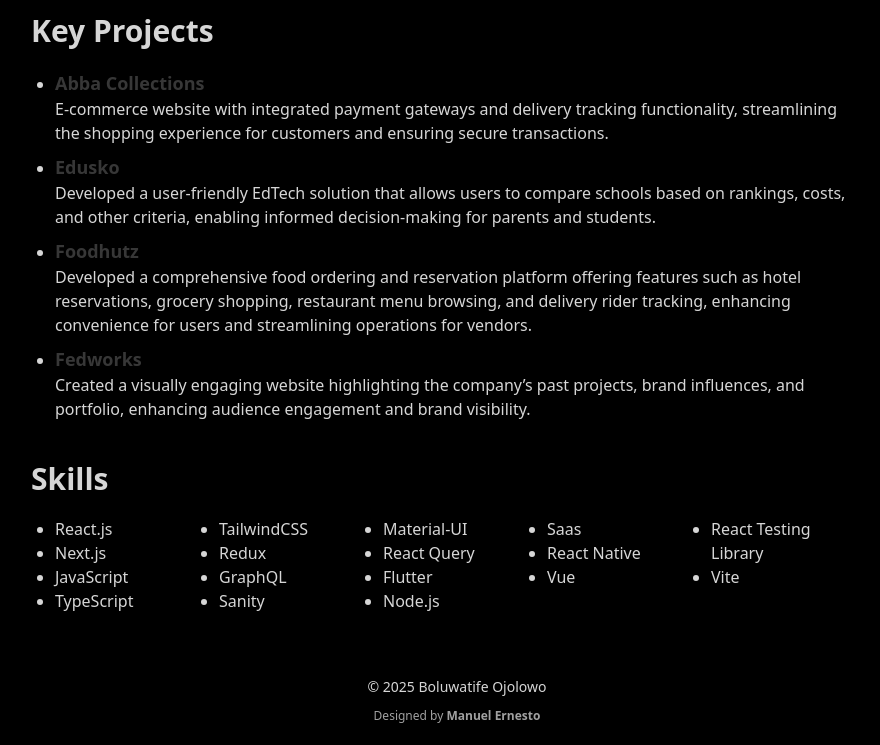
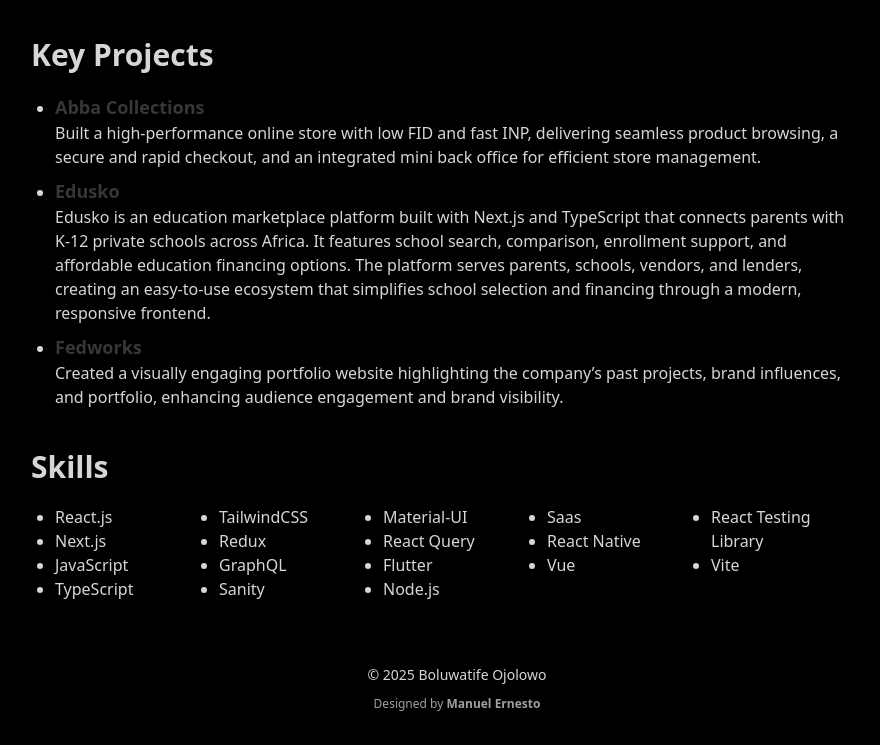
Before and after one commit to ojolowoblue/portfolio, an Astro site: page /cv in a window 1280 px wide. Shown: the part 1607-2352 px from the top of the page, without its empty margins (335-1215 px from the left). Built offline with nearby package versions, Linux system fonts and the light colour scheme; Astro itself is replaced by a stand-in of ours.

Commit message:
refactor: Revise CV content to enhance clarity and detail, updating project descriptions and personal summary for improved presentation

```diff
--- a/src/pages/cv.astro
+++ b/src/pages/cv.astro
@@ -9,9 +9,10 @@ import TimeLineElement from "../components/cv/TimeLine.astro";
   </div>
 
   <div class="mb-10 text-justify">
-    6 years of frontend software engineering experience in building products
-    that provides real value to people using my expertise in React, TypeScript,
-    Flutter, Next.js, Tailwind, Astro, Redux, Vite and Web performance.
+    I'm a software engineer with keen attention to detail, creating
+    pixel-perfect user interfaces that combine intuitive design with solid
+    engineering. I craft visually impressive experiences that are optimised for
+    performance and usability.
   </div>
 
   <!-- <div class="mb-5">
@@ -182,14 +183,14 @@ import TimeLineElement from "../components/cv/TimeLine.astro";
   <ul class="list-disc mx-6 mb-10 grid gap-2">
     <li>
       <a
-        href="https://www.abbacollections.com/"
+        href="https://v1.abbacollections.com//"
         target="_blank"
         class="text-lg font-bold text-primary">Abba Collections</a
       >
       <p>
-        E-commerce website with integrated payment gateways and delivery
-        tracking functionality, streamlining the shopping experience for
-        customers and ensuring secure transactions.
+        Built a high-performance online store with low FID and fast INP,
+        delivering seamless product browsing, a secure and rapid checkout, and
+        an integrated mini back office for efficient store management.
       </p>
     </li>
     <li>
@@ -199,22 +200,13 @@ import TimeLineElement from "../components/cv/TimeLine.astro";
         class="text-lg font-bold text-primary">Edusko</a
       >
       <p>
-        Developed a user-friendly EdTech solution that allows users to compare
-        schools based on rankings, costs, and other criteria, enabling informed
-        decision-making for parents and students.
-      </p>
-    </li>
-    <li>
-      <a
-        href="https://www.foodhutz.co.uk/"
-        target="_blank"
-        class="text-lg font-bold text-primary">Foodhutz</a
-      >
-      <p>
-        Developed a comprehensive food ordering and reservation platform
-        offering features such as hotel reservations, grocery shopping,
-        restaurant menu browsing, and delivery rider tracking, enhancing
-        convenience for users and streamlining operations for vendors.
+        Edusko is an education marketplace platform built with Next.js and
+        TypeScript that connects parents with K-12 private schools across
+        Africa. It features school search, comparison, enrollment support, and
+        affordable education financing options. The platform serves parents,
+        schools, vendors, and lenders, creating an easy-to-use ecosystem that
+        simplifies school selection and financing through a modern, responsive
+        frontend.
       </p>
     </li>
     <li>
@@ -224,9 +216,9 @@ import TimeLineElement from "../components/cv/TimeLine.astro";
         class="text-lg font-bold text-primary">Fedworks</a
       >
       <p>
-        Created a visually engaging website highlighting the company’s past
-        projects, brand influences, and portfolio, enhancing audience engagement
-        and brand visibility.
+        Created a visually engaging portfolio website highlighting the company’s
+        past projects, brand influences, and portfolio, enhancing audience
+        engagement and brand visibility.
       </p>
     </li>
   </ul>
```
